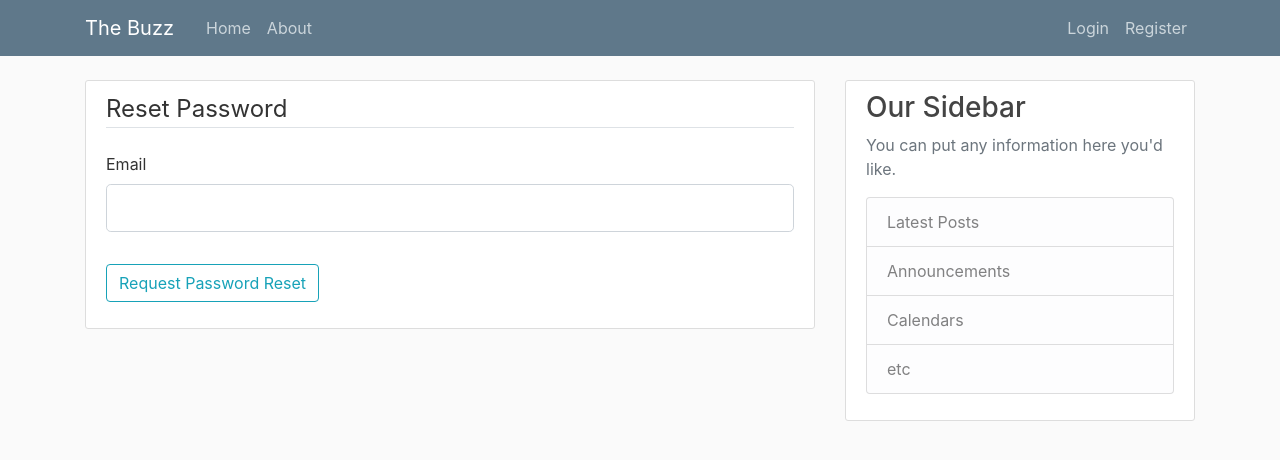
After one commit to andy-1au/Learning-Flask, a Flask app: page /reset_password in a window 1280 px wide. The commit adds this page. Shown: the top 460 px of the page. Run offline with Flask 3, Linux system fonts and the light colour scheme; some libraries are stand-ins or nearby versions.

Commit message:
successfully added password reset with email tokens and email checks using flask_mail. Note, I need to update the error message for reset password when password doesn't match, should match the login message error

```diff
--- a/flaskblog/forms.py
+++ b/flaskblog/forms.py
@@ -71,3 +71,21 @@ class PostForm(FlaskForm):
     title = StringField('Title', validators=[DataRequired()])
     content = TextAreaField('Content', validators=[DataRequired()])
     submit = SubmitField('Post')
+
+class RequestResetForm(FlaskForm):
+    email = StringField('Email',
+                        validators=[DataRequired(), Email()])
+    submit = SubmitField('Request Password Reset')
+
+    # validate if email exists
+    def validate_email(self, email):
+        user = MyUser.query.filter_by(email=email.data).first()
+        # if email doesn't exist in the db
+        if user is None:
+            raise ValidationError('There is no account with that email. You must register first.')
+        # NOTE that this may be a security issue, because if someone knows your email, they can reset your password
+
+class ResetPasswordForm(FlaskForm):
+    password = PasswordField('Password', validators=[DataRequired()])
+    confirm_password = PasswordField('Confirm Password', validators=[DataRequired(), EqualTo('password')])
+    submit = SubmitField('Reset Password')
--- a/flaskblog/models.py
+++ b/flaskblog/models.py
@@ -1,4 +1,5 @@
 from datetime import datetime
+# from itsdangerous import URLSafeTimedSerializer as Serializer
 from itsdangerous import TimedJSONWebSignatureSerializer as Serializer
 from flaskblog import db, login_manager, app
 from flask_login import UserMixin
@@ -22,7 +23,7 @@ class MyUser(db.Model, UserMixin):
 
     def get_reset_token(self, expires_sec=1800):
         s = Serializer(app.config['SECRET_KEY'], expires_sec) # create a serializer object
-        return s.dump({'user_id': self.id}).decode('utf-8') # return a token that expires in 30 mins, and the user id
+        return s.dumps({'user_id': self.id}).decode('utf-8') # return a token that expires in 30 mins, and the user id
 
     @staticmethod # don't expect self as an argument
     def verify_reset_token(token):
--- a/flaskblog/routes.py
+++ b/flaskblog/routes.py
@@ -4,10 +4,11 @@ import os
 
 from PIL import Image
 from flask import Flask, render_template, url_for, flash, redirect, request, abort
-from flaskblog import app, db, bcrypt
-from flaskblog.forms import RegistrationForm, LoginForm, UpdateAccountForm, PostForm
+from flaskblog import app, db, bcrypt, mail
+from flaskblog.forms import RegistrationForm, LoginForm, UpdateAccountForm, PostForm, RequestResetForm, ResetPasswordForm
 from flaskblog.models import MyUser, Post
 from flask_login import login_user, current_user, logout_user, login_required
+from flask_mail import Message
 
 # HOME ROUTE -----------------------------------------------------------------
 @app.route('/') # default
@@ -191,3 +192,54 @@ def user_posts(username):
         .paginate(page=page, per_page=5)
     return render_template('user_posts.html', posts=posts, user=user)
 # ----------------------------------------------------------------------------
+
+# SEND RESET EMAIL FUNCTION ---------------------------------------------------
+def send_reset_email(user):
+    token = user.get_reset_token() # get the token from the user object
+    msg = Message('Password Reset Request',
+                  sender='blogreset101@gmail.com',
+                  recipients=[user.email]) # send the email to the user's email
+
+    msg.body = f'''To reset your password, visit the following link:
+{url_for('reset_token', token=token, _external=True)}
+
+If you did not make this request then simply ignore this email and no changes will be made.
+''' # triple quotes allows us to write multiple lines, _external=True allows us to get the absolute url instead of the relative url
+    mail.send(msg) # send the message
+
+# USER REQUEST RESET ROUTE ---------------------------------------------------
+@app.route("/reset_password", methods=['GET', 'POST'])
+def reset_request():
+    # make sure that user is logged out
+    if current_user.is_authenticated:
+        return redirect(url_for('home'))
+    form = RequestResetForm()
+    if form.validate_on_submit():
+        # get the user object from the email in the form
+        user = MyUser.query.filter_by(email=form.email.data).first()
+        # send the user an email with a token to reset their password
+        send_reset_email(user)
+        flash('An email has been sent with instructions to reset your password. Make sure check your inbox and spam folder.', 'info')
+        return redirect(url_for('login'))
+    return render_template('reset_request.html', title='Reset Password', form=form)
+# ----------------------------------------------------------------------------
+
+# USER RESET PASSWORD ROUTE --------------------------------------------------
+@app.route("/reset_password/<token>", methods=['GET', 'POST'])
+def reset_token(token):
+    # make sure that user is logged out
+    if current_user.is_authenticated:
+        return redirect(url_for('home'))
+    user = MyUser.verify_reset_token(token)
+    if user is None:
+        flash('That is an invalid or expired token', 'warning')
+        return redirect(url_for('reset_request')) # redirect to the reset request page
+    # otherwise, create a form to reset the password
+    form = ResetPasswordForm()
+    if form.validate_on_submit():
+        hashed_password = bcrypt.generate_password_hash(form.password.data).decode('utf-8')
+        user.password = hashed_password # set the user's password to the hashed password
+        db.session.commit()
+        flash(f'Your password has been updated! You are now able to log in.', 'success')
+        return redirect (url_for('login'))
+    return render_template('reset_token.html', title='Reset Password', form=form)
--- a/flaskblog/templates/login.html
+++ b/flaskblog/templates/login.html
@@ -38,10 +38,10 @@
             </fieldset>
             <div class="form-group"> <!--submit button-->
                 {{ form.submit(class="btn btn-outline-info") }}
+                <small class="text-muted ml-2">
+                    <a href="{{ url_for('reset_request') }}">Forgot Password?</a> <!--# is dummy link-->
+                </small>
             </div>
-            <small class="text-muted ml-2">
-                <a href="#">Forgot Password?</a> <!--# is dummy link-->
-            </small>
         </form>
     </div>
     <div class="border-top pt-3"> <!--Sign In Label at the bottom of the page-->
--- /dev/null
+++ b/flaskblog/templates/reset_request.html
@@ -0,0 +1,27 @@
+{% extends "layout.html" %}
+{% block content %}
+    <div class="content-section">
+        <form method="POST" action="">
+            {{ form.hidden_tag() }} <!--related to cross-site forgery token-->
+            <fieldset class="form-group"> <!--all labels and text fields-->
+                <legend class="border-bottom mb-4">Reset Password</legend>
+                <div class="form-group">
+                    {{ form.email.label(class="form-control-label") }}
+                    {% if form.email.errors %}
+                        {{ form.email(class="form-control form-control-lg is-invalid") }}
+                        <div class="invalid-feedback">
+                            {% for error in form.email.errors %}
+                                <span>{{ error }}</span>
+                            {% endfor %}
+                        </div>
+                    {% else %}
+                        {{ form.email(class="form-control form-control-lg") }}
+                    {% endif %}
+                </div>
+            </fieldset>
+            <div class="form-group"> <!--submit button-->
+                {{ form.submit(class="btn btn-outline-info") }}
+            </div>
+        </form>
+    </div>
+{% endblock content %} <!-- content here isn't needed but, nice to have to keep track of which block is being ended  -->
--- a/requirements.txt
+++ b/requirements.txt
@@ -9,3 +9,5 @@ flask-bcrypt
 flask_login
 psycopg2
 Pillow
+flask-mail
+itsdangerous==1.1.0
```
Also changed, not shown: flaskblog/__init__.py (+9 -0 lines), flaskblog/templates/reset_token.html (added, +40 -0 lines).
